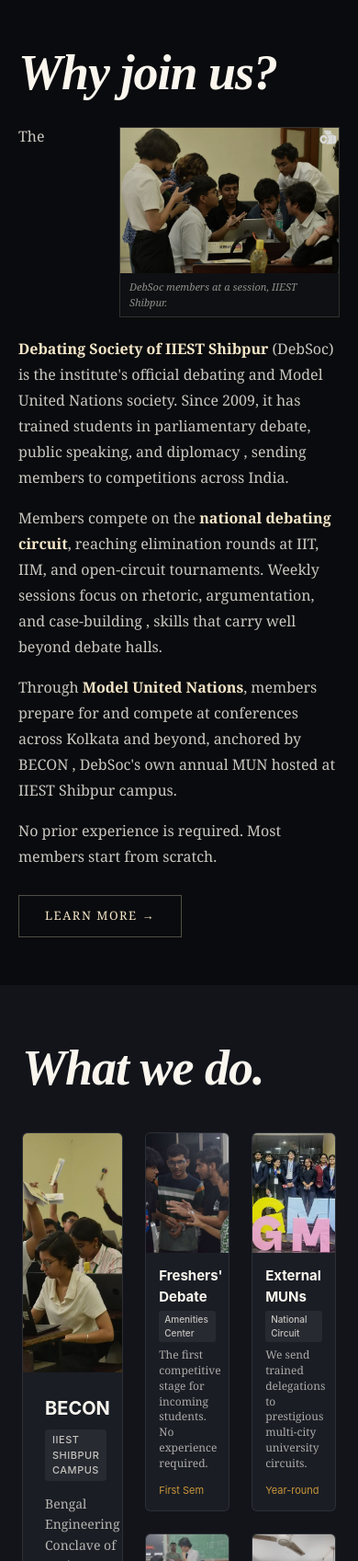
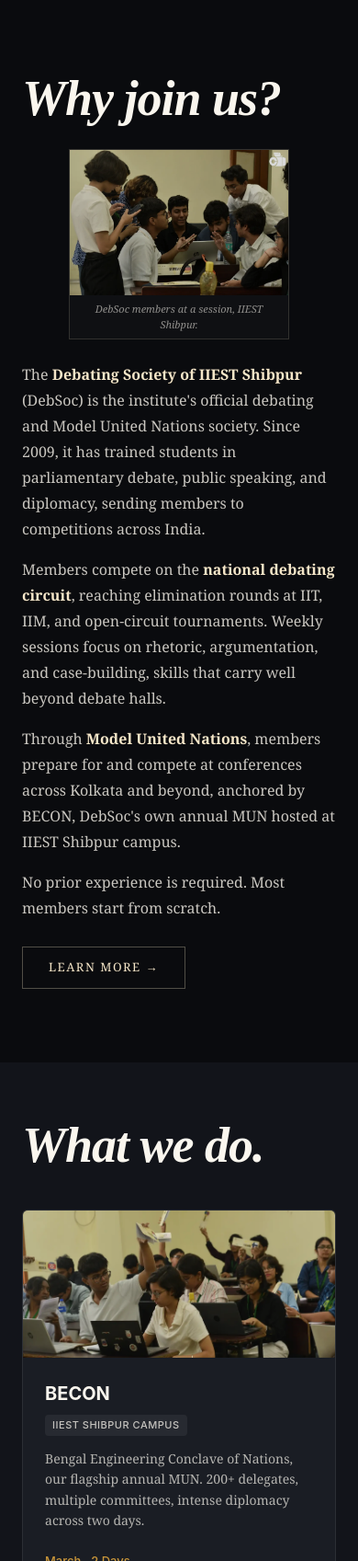
Before and after one commit to AHILAN123/debsoc, a website: page index.html in a window 390 px wide. Shown: the part 1220-2917 px from the top of the page at 92% size. Drawn offline with Linux system fonts and the light colour scheme.

Commit message:
mobile restructure

```diff
--- a/index.html
+++ b/index.html
@@ -1262,6 +1262,20 @@
     .weekly {
       grid-area: weekly;
     }
+    /* Base setup for laptop/desktop right alignment */
+  .why-debsoc-image-container {
+    float: right;
+    margin: 4px 0 20px 40px;
+  }
+
+  /* Responsive overrides for phone viewports */
+  @media (max-width: 768px) {
+    .why-debsoc-image-container {
+      float: none !important;
+      margin: 0 auto 24px !important;
+      text-align: center;
+    }
+  }
   </style>
 </head>
 
@@ -1383,46 +1397,42 @@
   </section>
   <!-- ═══ END HERO ═══ -->
 
-  <!-- ═══ 1. WHY DEBSOC ═══ -->
+  <!--//why debsoc-->
   <section style="background:#0a0b0e;">
-    <div class="section-wrap">
-      <h2 class="intro-headline" style="padding:0;margin-top:0;margin-bottom:24px;color:var(--cream);">Why join us?</h2>
+  <div class="section-wrap" style="max-width: 1100px; margin: 0 auto; padding: 80px 24px;">
+    <h2 class="intro-headline" style="padding:0; margin-top:0; margin-bottom:24px; color:var(--cream);">Why join us?</h2>
 
     <div style="overflow:hidden;">
-        <div
-          style="float:right;margin:4px 0 20px 40px;max-width:240px;border:1px solid rgba(245,230,200,0.15);background:rgba(255,255,255,0.02);">
+      <!-- Image box: Right-aligned on laptop, center-aligned on phone -->
+      <div class="why-debsoc-image-container" style="max-width:240px; border:1px solid rgba(245,230,200,0.15); background:rgba(255,255,255,0.02);">
         <img src="Gallery&Logo/becon/becon_9.webp" alt="DebSoc members debating" loading="lazy"
-            style="width:100%;display:block;filter:grayscale(20%) contrast(105%) brightness(0.85);">
-          <p
-            style="padding:7px 10px;font-size:11px;color:rgba(250,246,238,0.55);line-height:1.5;margin:0;font-style:italic;">
+          style="width:100%; display:block; filter:grayscale(20%) contrast(105%) brightness(0.85);">
+        <p style="padding:7px 10px; font-size:11px; color:rgba(250,246,238,0.55); line-height:1.5; margin:0; font-style:italic;">
           DebSoc members at a session, IIEST Shibpur.
         </p>
       </div>
 
-        <p
-          style="font-family:Georgia,serif;font-size:16px;line-height:1.75;color:rgba(250,246,238,0.8);margin:0 0 16px;">
+      <p style="font-family:Georgia,serif; font-size:16px; line-height:1.75; color:rgba(250,246,238,0.8); margin:0 0 16px;">
         The <strong style="color:var(--gold-pale);">Debating Society of IIEST Shibpur</strong> (DebSoc) is the
         institute's official debating and Model United Nations society. Since 2009, it has trained students in
-          parliamentary debate, public speaking, and diplomacy , sending members to competitions across India.
+        parliamentary debate, public speaking, and diplomacy, sending members to competitions across India.
       </p>
-        <p
-          style="font-family:Georgia,serif;font-size:16px;line-height:1.75;color:rgba(250,246,238,0.8);margin:0 0 16px;">
+      <p style="font-family:Georgia,serif; font-size:16px; line-height:1.75; color:rgba(250,246,238,0.8); margin:0 0 16px;">
         Members compete on the <strong style="color:var(--gold-pale);">national debating circuit</strong>, reaching
         elimination rounds at IIT, IIM, and open-circuit tournaments. Weekly sessions focus on rhetoric,
-          argumentation, and case-building , skills that carry well beyond debate halls.
+        argumentation, and case-building, skills that carry well beyond debate halls.
       </p>
-        <p
-          style="font-family:Georgia,serif;font-size:16px;line-height:1.75;color:rgba(250,246,238,0.8);margin:0 0 16px;">
+      <p style="font-family:Georgia,serif; font-size:16px; line-height:1.75; color:rgba(250,246,238,0.8); margin:0 0 16px;">
         Through <strong style="color:var(--gold-pale);">Model United Nations</strong>, members prepare for and compete
-          at conferences across Kolkata and beyond, anchored by BECON , DebSoc's own annual MUN hosted at IIEST Shibpur
+        at conferences across Kolkata and beyond, anchored by BECON, DebSoc's own annual MUN hosted at IIEST Shibpur
         campus.
       </p>
-        <p style="font-family:Georgia,serif;font-size:16px;line-height:1.75;color:rgba(250,246,238,0.8);margin:0;">
+      <p style="font-family:Georgia,serif; font-size:16px; line-height:1.75; color:rgba(250,246,238,0.8); margin:0;">
         No prior experience is required. Most members start from scratch.
       </p>
     </div>
 
-      <div style="clear:both;padding-top:28px;">
+    <div style="clear:both; padding-top:28px;">
       <a href="aboutus.html" class="btn-outline-gold"
         style="color:var(--gold-pale); border-color:rgba(245,230,200,0.3);">Learn More →</a>
     </div>
@@ -1431,7 +1441,21 @@
 
 
   <!-- ═══ 2. EVENTS ═══ -->
-  <!-- ═══ 2. EVENTS ═══ -->
+<style>
+  /* Clean responsive override to force a vertical scrolling block on phone screens */
+  @media (max-width: 768px) {
+    .responsive-events-grid {
+      grid-template-columns: 1fr !important;
+    }
+    .responsive-main-card {
+      grid-row: span 1 !important;
+    }
+    .responsive-card-img {
+      height: 160px !important;
+    }
+  }
+</style>
+
 <section style="background:#12141a;">
   <div class="section-wrap" style="max-width: 1200px; padding: 60px 24px;">
 
@@ -1439,15 +1463,15 @@
       What we do.
     </h2>
 
-      <!-- Asymmetric layout mirroring the layout principles of image_c85404.png -->
-      <div style="display: grid; grid-template-columns: 1.2fr 1fr 1fr; gap: 24px; align-items: stretch;">
-
-        <!-- Column 1: Primary Feature (Takes up Left Half / Vertical Span) -->
-        <a href="becon.html"
+    <!-- Asymmetric layout on desktop / Auto-fallback to single column vertical stack on mobile -->
+    <div class="responsive-events-grid" style="display: grid; grid-template-columns: 1.2fr 1fr 1fr; gap: 24px; align-items: stretch;">
+
+      <!-- Column 1: Primary Feature (Takes up Left Half / Vertical Span on Desktop) -->
+      <a href="becon.html" class="responsive-main-card"
         style="grid-column: 1; grid-row: span 2; background: #1a1d24; border: 1px solid rgba(255, 255, 255, 0.08); border-radius: 6px; overflow: hidden; display: flex; flex-direction: column; text-decoration: none; transition: transform 0.2s ease, border-color 0.2s ease;"
         onmouseover="this.style.transform='translateY(-4px)'; this.style.borderColor='rgba(255,255,255,0.25)'"
         onmouseout="this.style.transform='none'; this.style.borderColor='rgba(255, 255, 255, 0.08)'">
-          <div style="width: 100%; height: 260px; overflow: hidden; background: #0f1115;">
+        <div class="responsive-card-img" style="width: 100%; height: 260px; overflow: hidden; background: #0f1115;">
           <img src="Gallery&Logo/becon/becon_5.webp" alt="BECON"
             style="width: 100%; height: 100%; object-fit: cover; opacity: 0.9;">
         </div>
```
Lines whose indentation alone changed are shown as unchanged.
